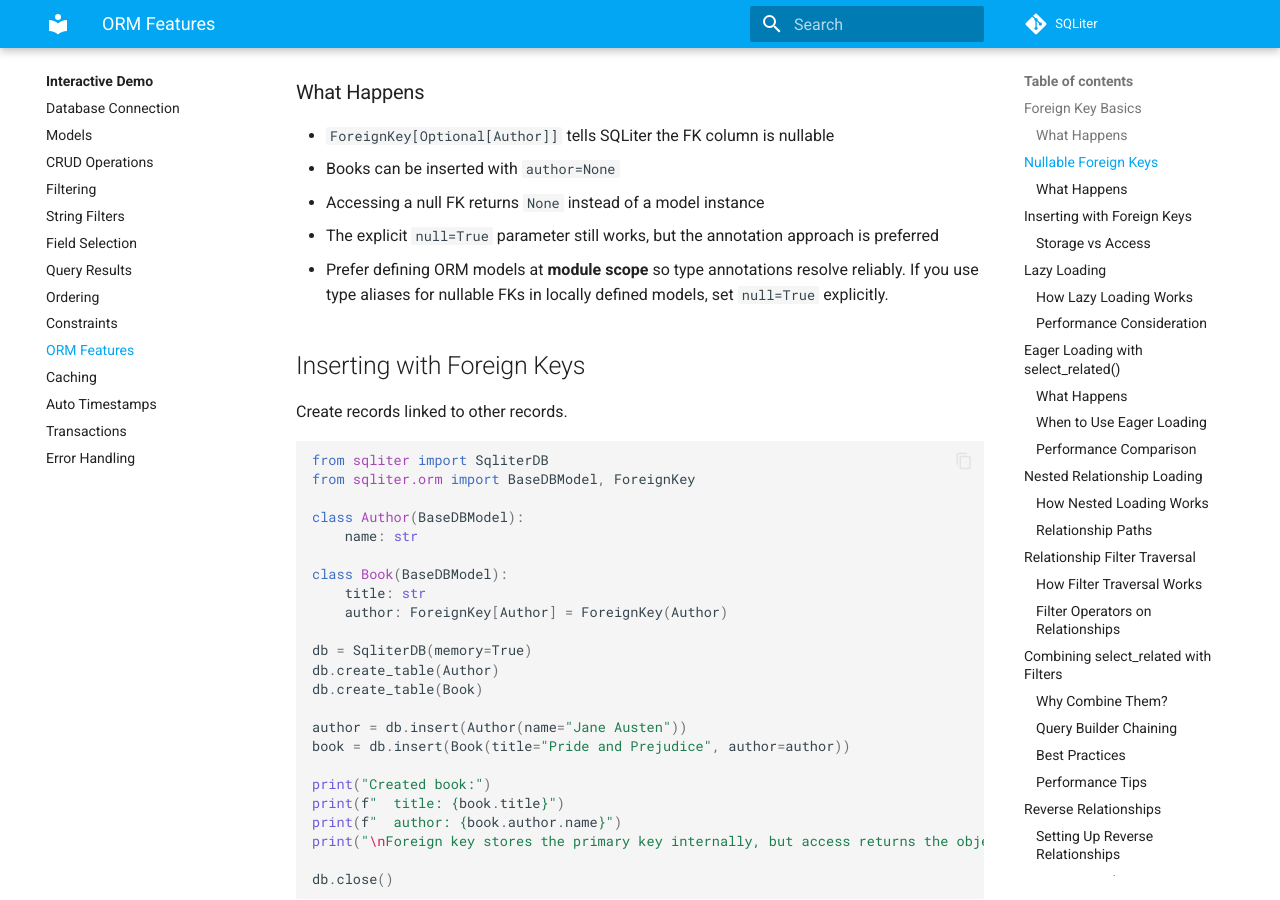
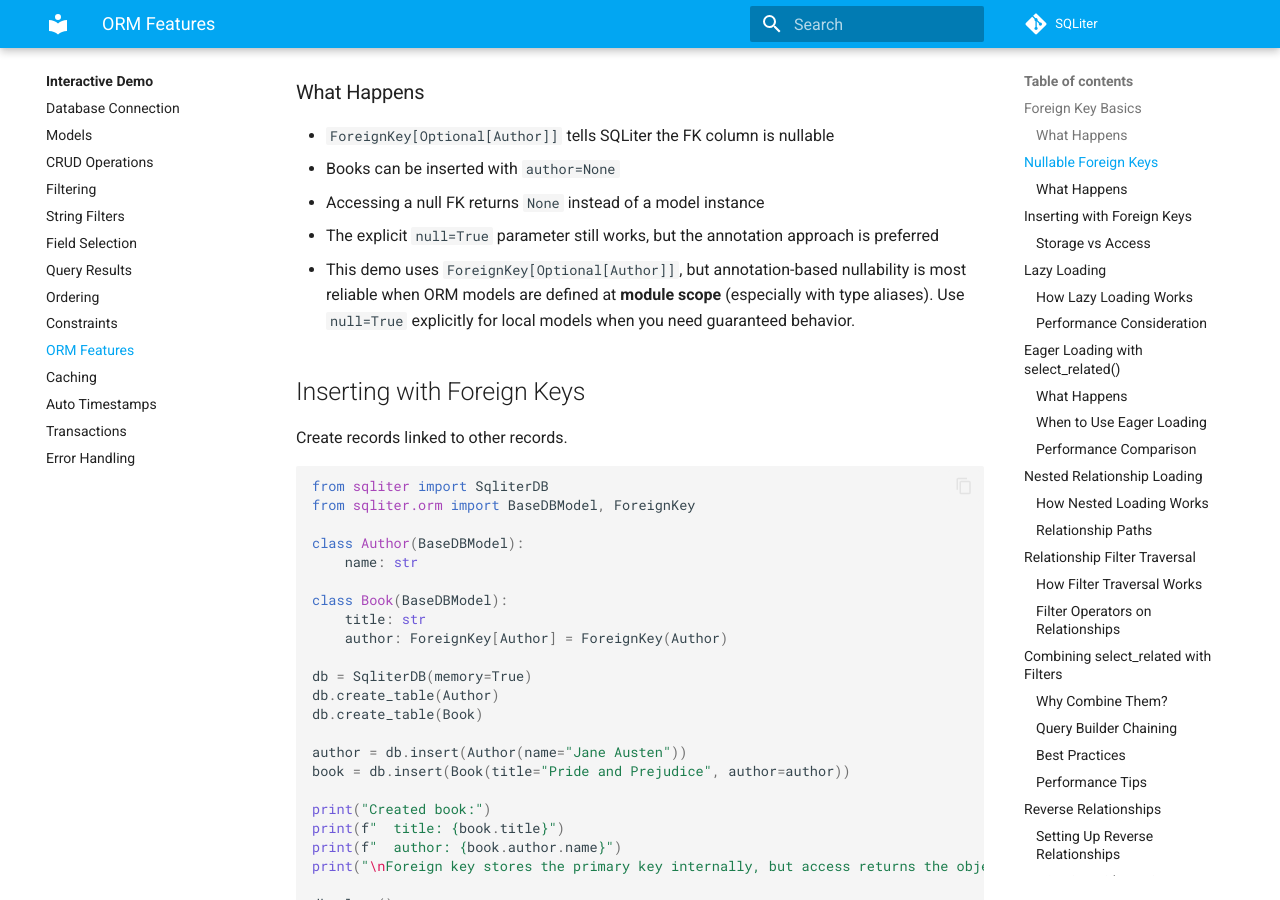
Before and after one commit to seapagan/sqliter-py, an MkDocs documentation site: the page built from docs/tui-demo/orm.md, in a window 1280 px wide and 900 px high, scrolled down 1778 px. Built offline with MkDocs 1.6.1 and Material for MkDocs 9.7.7, drawn with Linux system fonts in a browser that asks for light colours; plug-ins that fetch from the network failed and are left out; comment, search, counter and statistics services are not loaded.

Commit message:
docs: clarify nullable FK demo reliability

```diff
--- a/docs/tui-demo/orm.md
+++ b/docs/tui-demo/orm.md
@@ -90,9 +90,10 @@ db.close()
 - Accessing a null FK returns `None` instead of a model instance
 - The explicit `null=True` parameter still works, but the annotation approach
   is preferred
-- Prefer defining ORM models at **module scope** so type annotations resolve
-  reliably. If you use type aliases for nullable FKs in locally defined models,
-  set `null=True` explicitly.
+- This demo uses `ForeignKey[Optional[Author]]`, but annotation-based
+  nullability is most reliable when ORM models are defined at **module scope**
+  (especially with type aliases). Use `null=True` explicitly for local models
+  when you need guaranteed behavior.
 
 ## Inserting with Foreign Keys
 
```
Also changed, not shown: 1 other file.
